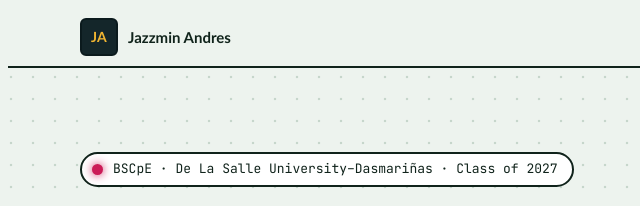
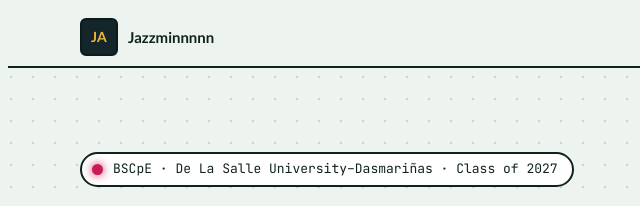
Before and after one commit to jazzminandres/portfolio, a plain HTML site: page index.html in a window 1280 px wide. Shown: the top 206 px of the page, 0-640 px from the left. Drawn offline with Linux system fonts and the light colour scheme; a web font is replaced by a local one.

Commit message:
Update index.html

```diff
--- a/index.html
+++ b/index.html
@@ -304,7 +304,7 @@ footer { padding-top: 40px; display: flex; flex-wrap: wrap; justify-content: spa
 
 <div class="top">
   <div class="wrap">
-    <a class="brand" href="#top" aria-label="Jazzminnnnnnnnn, back to top"><b>JA</b><span>Jazzmin Andres</span></a>
+    <a class="brand" href="#top" aria-label="Jazzmin Andres, back to top"><b>JA</b><span>Jazzminnnnn</span></a>
     <nav class="links" aria-label="Sections">
       <a href="#about">about</a>
       <a href="#skills">toolbox</a>
```
